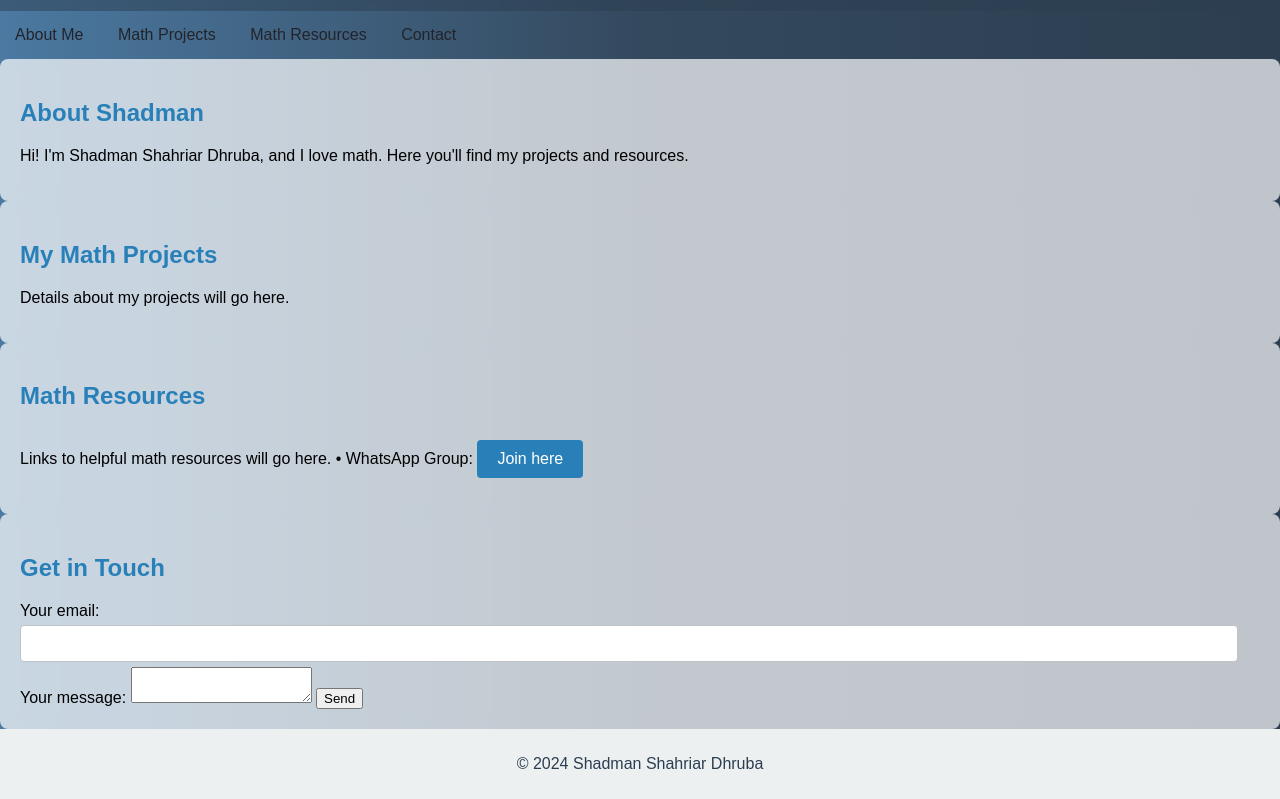
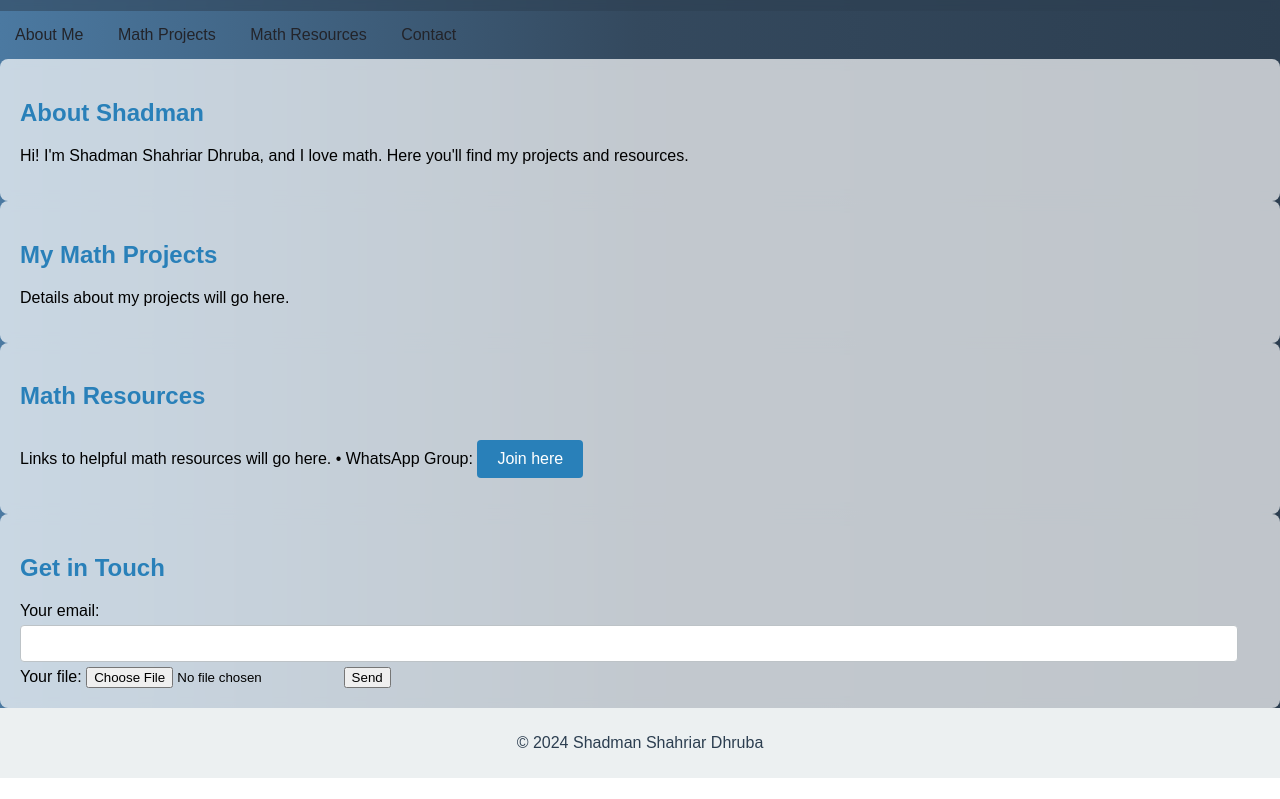
Before and after one commit to ssdhruba/dhrubainfo, a plain HTML site: page index.html in a window 1280 px wide. Shown: the part 89-888 px from the top of the page. After the commit the page ends 867 px from the top, so only its background shows below. Drawn offline with Linux system fonts and the light colour scheme.

Commit message:
Update index.html
Signed-off-by: ssdhruba <shadmanshahriarforai7@gmail.com>

```diff
--- a/index.html
+++ b/index.html
@@ -109,18 +109,18 @@
     <section id="contact">
         <h2>Get in Touch</h2>
         <!-- modify this form HTML and place wherever you want your form -->
-<form
-  action="https://formspree.io/f/mldejpdj"
-  method="POST">
+<!-- modify this form HTML and place wherever you want your form -->
+<form action="https://formspree.io/f/mldejpdj"
+  method="POST"
+  enctype="multipart/form-data">
   <label>
     Your email:
     <input type="email" name="email">
   </label>
   <label>
-    Your message:
-    <textarea name="message"></textarea>
+    Your file:
+    <input type="file" name="upload">
   </label>
-  <!-- your other form fields go here -->
   <button type="submit">Send</button>
 </form>
 
```
